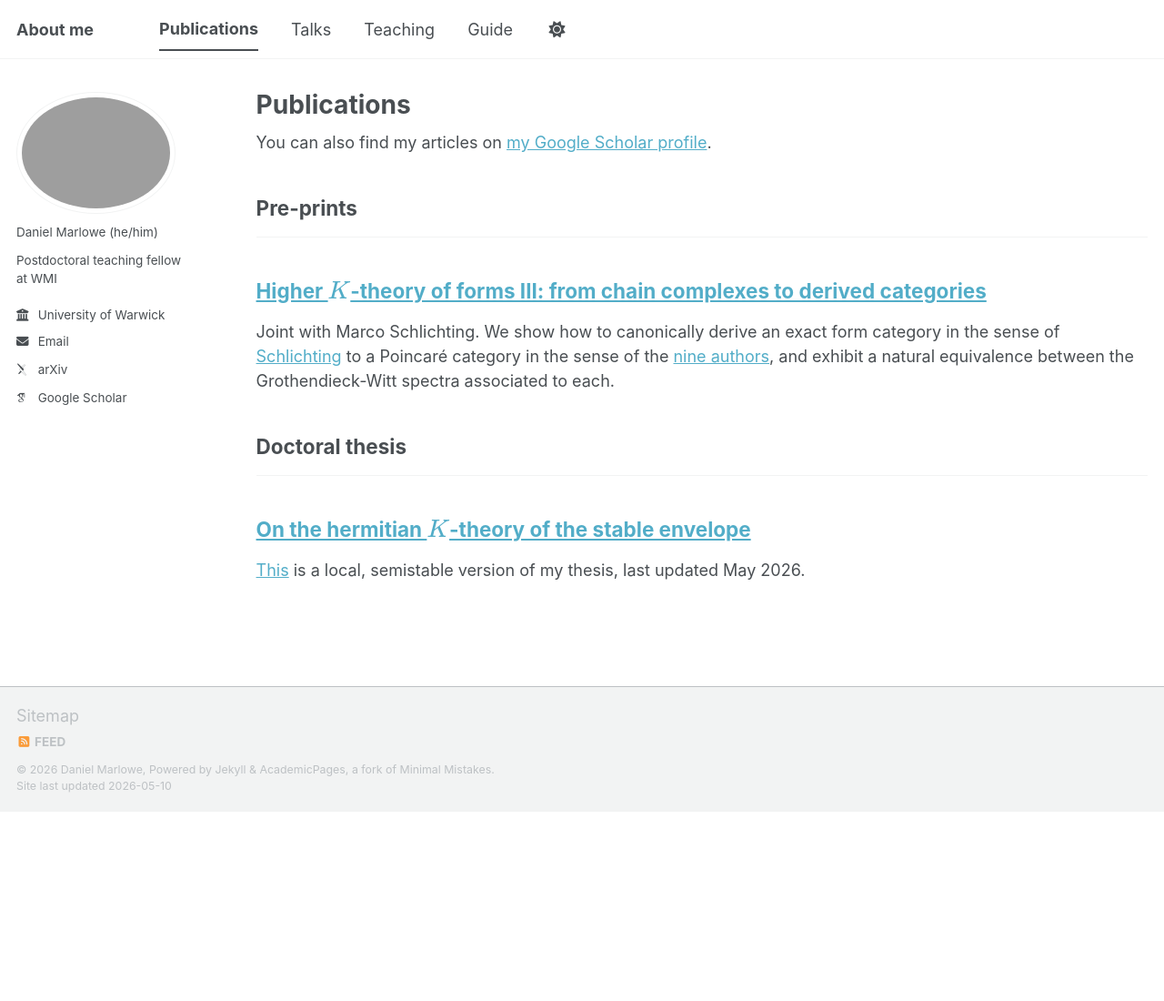
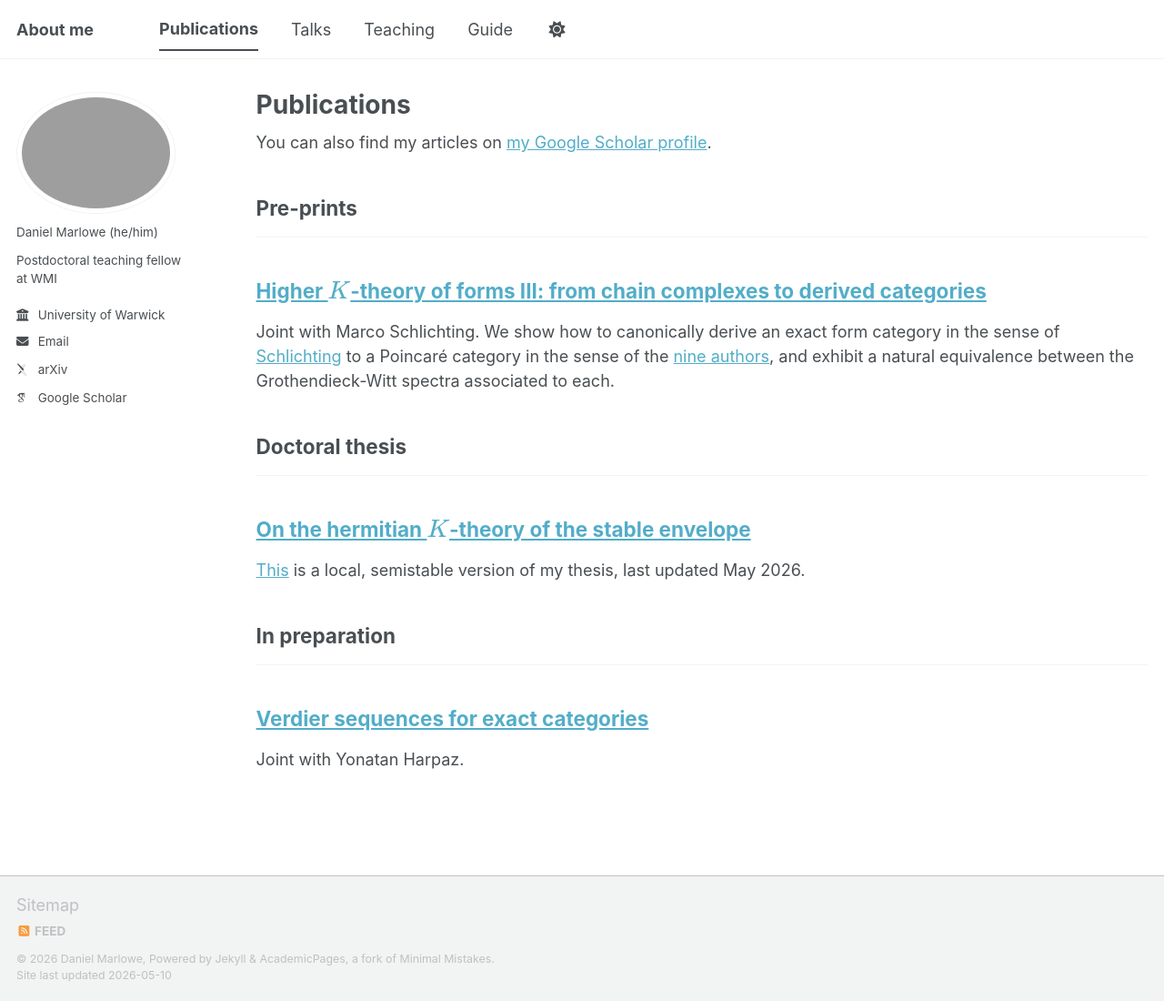
Before and after one commit to dmarl/dmarl.github.io, a Jekyll site: the page built from _pages/publications.html, in a window 1280 px wide and 1100 px high. Shown: the whole window at 91% size. Built offline with Jekyll 4.4.1, drawn with Linux system fonts in a browser that asks for light colours; some web fonts are replaced; a script bundle is joined from its source files by our own code; library files that are not in the unit come from our copies; part of the change alters nothing that is shown.

Commit message:
Update _config.yml

```diff
--- a/_config.yml
+++ b/_config.yml
@@ -78,7 +78,7 @@ publication_category:
     title: 'Pre-prints'
   thesis:
     title: 'Doctoral thesis'
-  inprep:
+  in-preparation:
     title: 'In preparation'
 
 # Site Settings
```
